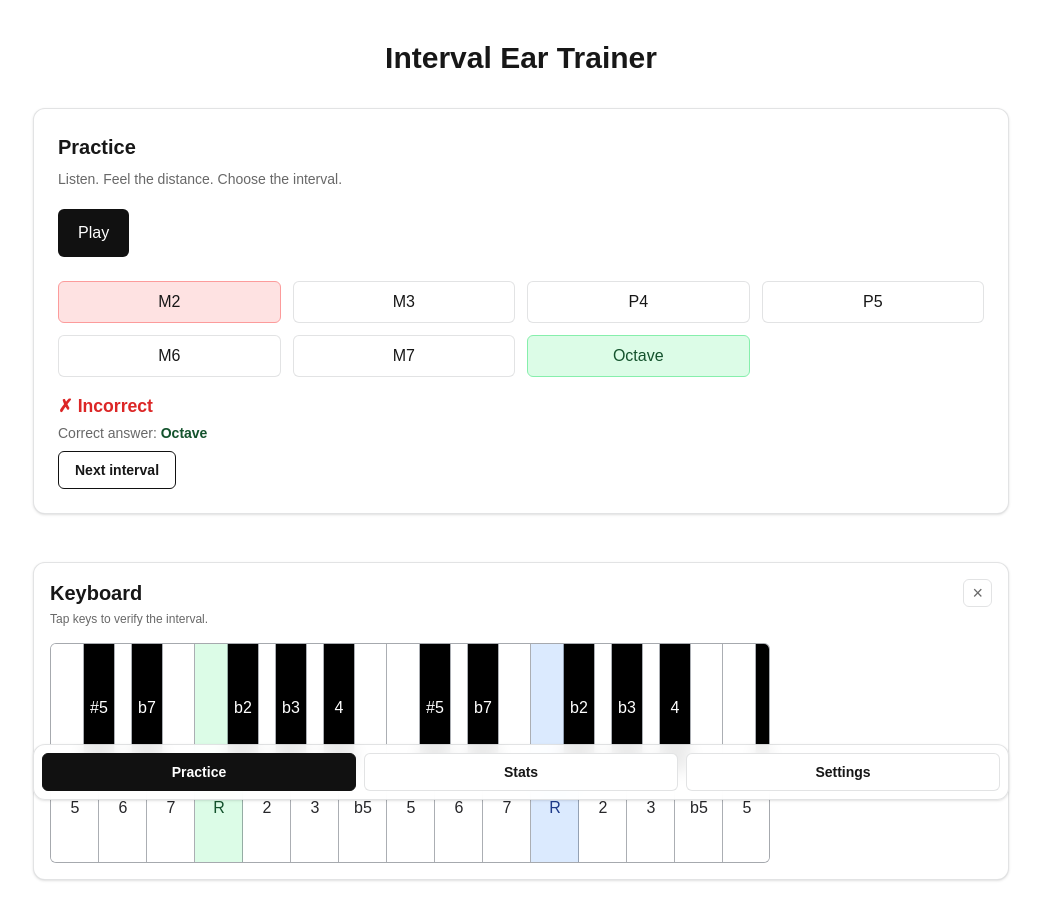
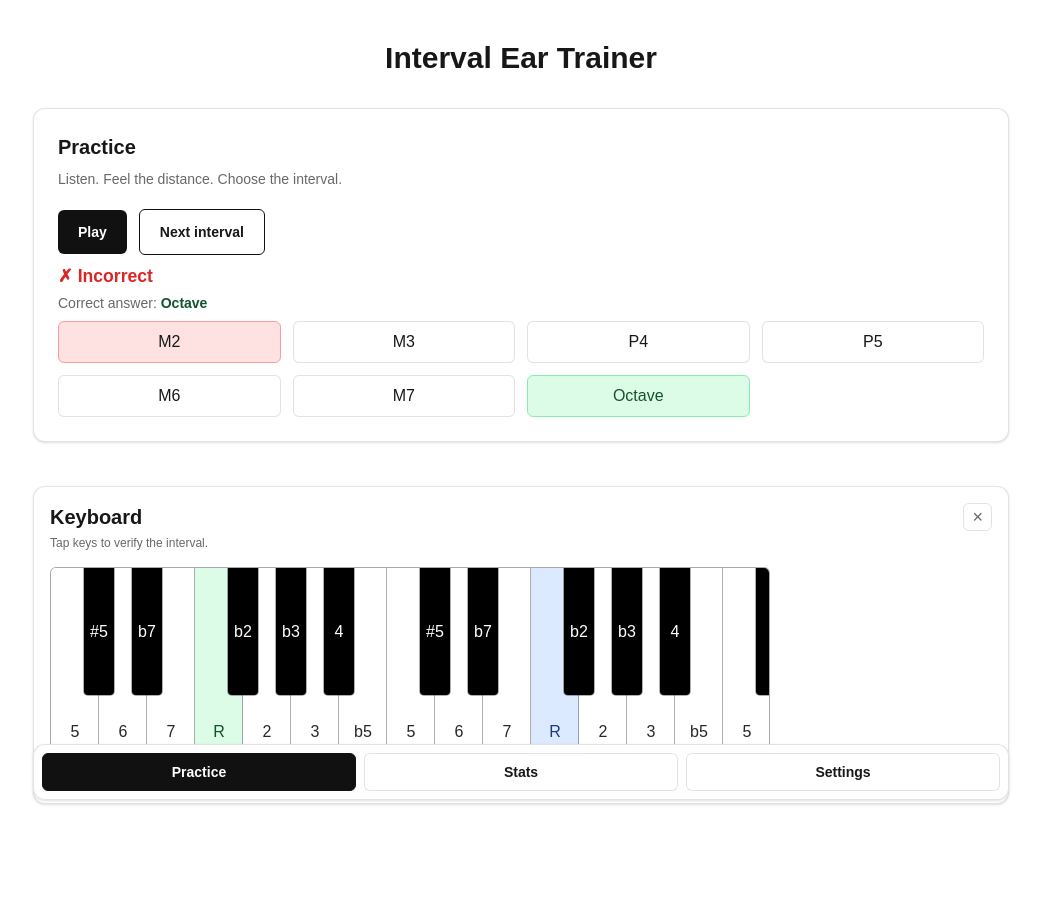
Before and after one commit to ryogy-labs/relative-ear-app, a Next.js app: page / in a window 1280 px wide. Both pictures are taken after a click on the button "M2". Shown: the top 920 px of the page, without its empty margins (119-1160 px from the left). Built offline with nearby package versions, Linux system fonts and the light colour scheme.

Commit message:
style: refine practice controls flow and spacing

```diff
--- a/app/page.tsx
+++ b/app/page.tsx
@@ -791,6 +791,8 @@ export default function Home() {
 
     return "rounded-md border border-[var(--border)] bg-[var(--card)] px-3 py-2 text-sm font-semibold text-[var(--text)]";
   };
+  const practiceControlButtonBase =
+    "rounded-md px-5 py-3 text-sm font-semibold leading-5 transition disabled:cursor-not-allowed disabled:opacity-40";
 
   return (
     <main className="mx-auto flex min-h-screen w-full max-w-5xl flex-col px-6 py-10 text-[var(--text)]">
@@ -1066,35 +1068,28 @@ export default function Home() {
         <h2 className="text-xl font-semibold">{t.practice}</h2>
         <p className="mt-2 text-sm text-[var(--muted)]">{t.practiceHelp}</p>
 
+        <div className="mt-5 flex flex-wrap items-center gap-x-3 gap-y-2">
           <button
             type="button"
             onClick={playInterval}
             disabled={questionPool.length === 0}
-          className="mt-5 rounded-md bg-[var(--accent)] px-5 py-3 font-medium text-[var(--bg)] transition hover:opacity-90 disabled:cursor-not-allowed disabled:opacity-40"
+            className={`${practiceControlButtonBase} bg-[var(--accent)] text-[var(--bg)] hover:opacity-90`}
           >
             {t.play}
           </button>
-
-        {questionPool.length === 0 ? (
-          <p className="mt-5 rounded-md bg-[color-mix(in_oklab,var(--text)_6%,transparent)] p-3 text-sm">{t.selectOne}</p>
-        ) : (
-          <div className="mt-6 grid grid-cols-2 gap-3 sm:grid-cols-3 lg:grid-cols-4">
-            {questionPool.map((interval) => (
+          {answered && (
             <button
-                key={interval.id}
               type="button"
-                disabled={answered}
-                onClick={() => checkAnswer(interval)}
-                className={buttonClass(interval.id)}
+              onClick={nextRound}
+              className={`${practiceControlButtonBase} border border-[var(--accent)] hover:bg-[var(--accent)] hover:text-[var(--bg)]`}
             >
-                {intervalDisplayLabel(interval.id, language)}
+              {t.nextInterval}
             </button>
-            ))}
+          )}
         </div>
-        )}
 
         {resultStatus !== "idle" && (
-          <div className="mt-4 mb-1">
+          <div className="mt-2">
             {resultStatus === "correct" && (
               <p className="text-xl font-semibold text-[var(--correct-text)]">✓ Correct</p>
             )}
@@ -1110,17 +1105,26 @@ export default function Home() {
           </div>
         )}
 
-        {answered && (
+        {questionPool.length === 0 ? (
+          <p className="mt-5 rounded-md bg-[color-mix(in_oklab,var(--text)_6%,transparent)] p-3 text-sm">{t.selectOne}</p>
+        ) : (
+          <div className={`${resultStatus !== "idle" ? "mt-2" : "mt-6"} grid grid-cols-2 gap-3 sm:grid-cols-3 lg:grid-cols-4`}>
+            {questionPool.map((interval) => (
+              <button
+                key={interval.id}
+                type="button"
+                disabled={answered}
+                onClick={() => checkAnswer(interval)}
+                className={buttonClass(interval.id)}
+              >
+                {intervalDisplayLabel(interval.id, language)}
+              </button>
+            ))}
+          </div>
+        )}
+
+        {answered && currentRound && !keyboardVisible && (
           <div className="mt-2 flex flex-wrap gap-x-3 gap-y-2">
-            <button
-              type="button"
-              onClick={nextRound}
-              className="rounded-md border border-[var(--accent)] px-4 py-2 text-sm font-semibold transition hover:bg-[var(--accent)] hover:text-[var(--bg)]"
-            >
-              {t.nextInterval}
-            </button>
-
-            {currentRound && !keyboardVisible && (
             <button
               type="button"
               onClick={() => setKeyboardVisible(true)}
@@ -1128,13 +1132,12 @@ export default function Home() {
             >
               {t.showKeyboard}
             </button>
-            )}
           </div>
         )}
             </section>
 
         {answered && currentRound && keyboardVisible && (
-          <section className="relative left-1/2 mt-4 w-[calc(100vw-16px)] max-w-[calc(100vw-16px)] -translate-x-1/2 overflow-hidden rounded-xl border border-[var(--border)] bg-[var(--card)] px-2 py-4 shadow-sm sm:left-0 sm:w-auto sm:max-w-none sm:translate-x-0 sm:p-4">
+          <section className="relative left-1/2 mt-3 w-[calc(100vw-16px)] max-w-[calc(100vw-16px)] -translate-x-1/2 overflow-hidden rounded-xl border border-[var(--border)] bg-[var(--card)] px-2 py-4 shadow-sm sm:left-0 sm:w-auto sm:max-w-none sm:translate-x-0 sm:p-4">
             <div className="flex items-start justify-between gap-3">
               <div>
             <h2 className="text-xl font-semibold">{t.keyboard}</h2>
```
Lines whose indentation alone changed are shown as unchanged.
